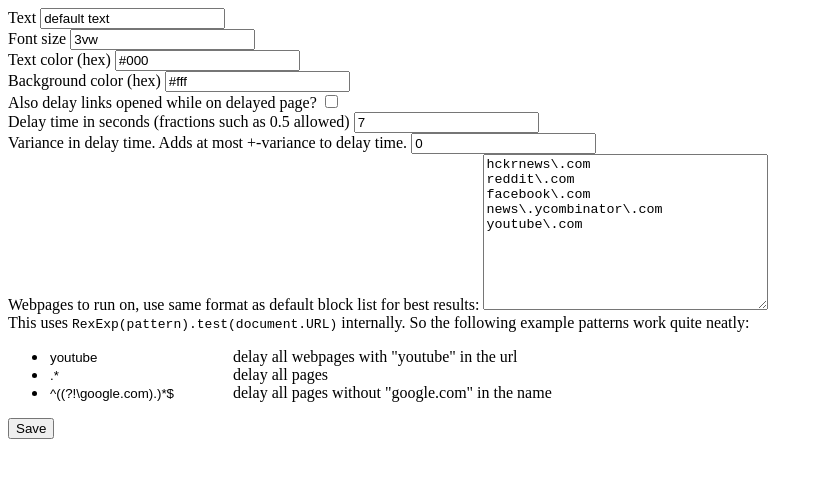
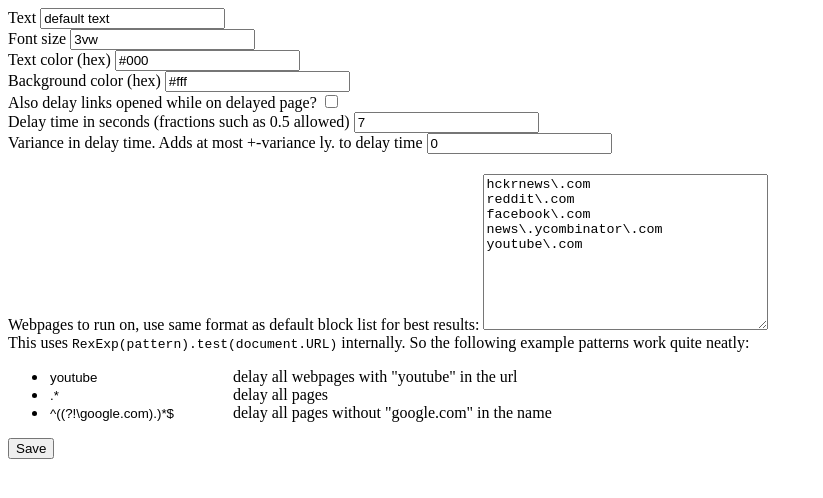
Before and after one commit to OskarDamkjaer/FirefoxDelayWebpage, a browser extension: page options.html in a window 1280 px wide. Shown: the whole page, without its empty margins (0-823 px from the left). Drawn offline with Linux system fonts and the light colour scheme.

Commit message:
add space to option

```diff
--- a/options.html
+++ b/options.html
@@ -38,11 +38,11 @@
             </label>
 
             <label>
-                Variance in delay time. Adds at most +-variance to delay time.
+                Variance in delay time. Adds at most +-variance ly. to delay time
                 <input type="number" min="0" id="variance" step="0.01" >
             </label>
 
-            <label>
+            <label style="margin-top: 20px";>
                 Webpages to run on, use same format as default block list for best results:
                 <textarea rows="10" cols="33" id="runOn" > </textarea>
                 <br>
```
